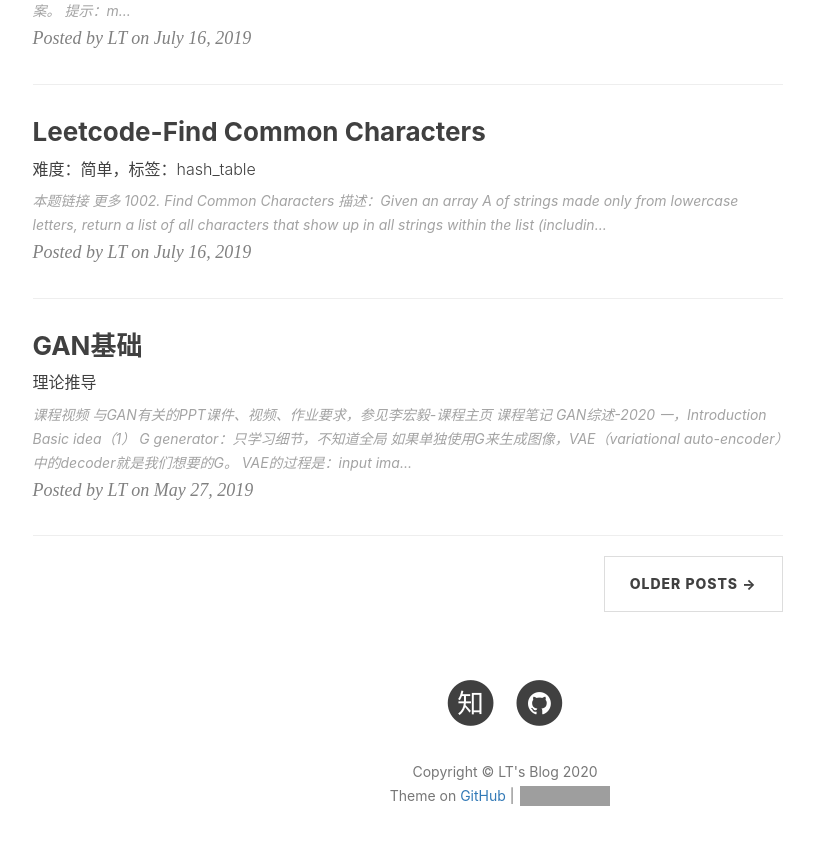
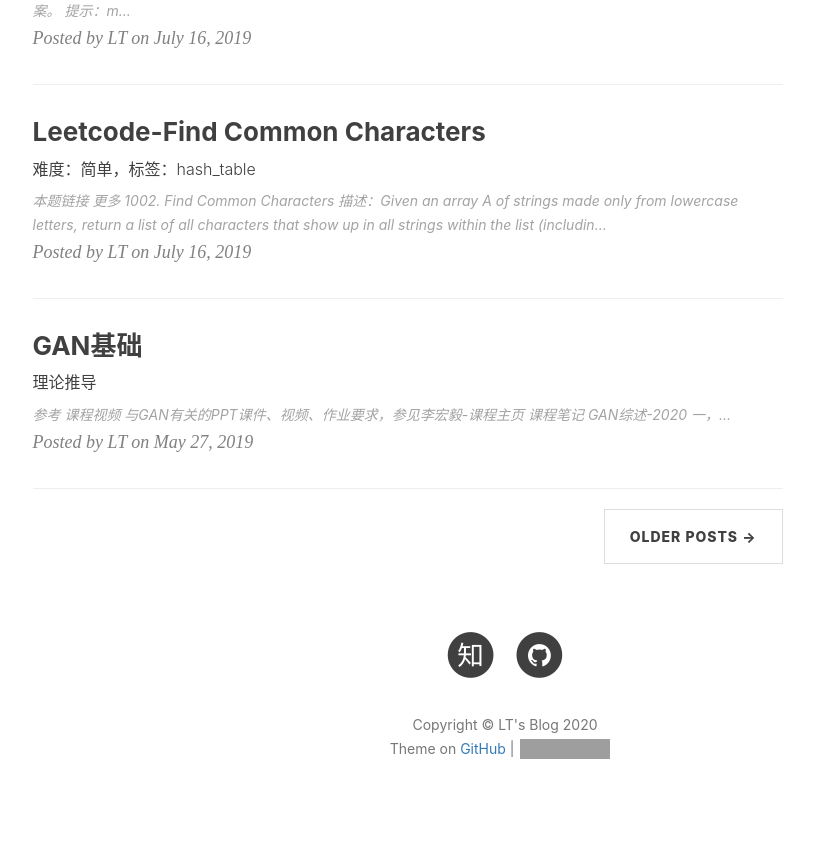
Before and after one commit to LeeeLiu/leeeliu.github.io, a Jekyll site: the page built from index.html, in a window 1280 px wide and 900 px high, scrolled down 2206 px. Shown: the top 845 px of the window, without its empty margins (135-949 px from the left). Built offline with Jekyll 4.4.1, drawn with Linux system fonts in a browser that asks for light colours; nearby versions of some CDN libraries; the list of posts is cut into pages by our own code; comment, search, counter and statistics services are not loaded; grey boxes are pictures that could not be loaded.

Commit message:
typesetting

```diff
--- a/_posts/2019-05-27-GAN.md
+++ b/_posts/2019-05-27-GAN.md
@@ -12,10 +12,11 @@
 ---
 
 
->[课程视频](https://www.bilibili.com/video/BV1Up411R7Lk)
->与GAN有关的PPT课件、视频、作业要求，参见[李宏毅-课程主页](http://speech.ee.ntu.edu.tw/~tlkagk/courses_MLDS18.html)
->[课程笔记](http://www.gwylab.com/note-gans.html)
->[GAN综述-2020](https://mp.weixin.qq.com/s/iLAE_WR-rQrqd4dtYWB_gA)
+>参考
+- >[课程视频](https://www.bilibili.com/video/BV1Up411R7Lk)
+- >与GAN有关的PPT课件、视频、作业要求，参见[李宏毅-课程主页](http://speech.ee.ntu.edu.tw/~tlkagk/courses_MLDS18.html)
+- >[课程笔记](http://www.gwylab.com/note-gans.html)
+- >[GAN综述-2020](https://mp.weixin.qq.com/s/iLAE_WR-rQrqd4dtYWB_gA)
 
 
 ### 一，Introduction
@@ -60,7 +61,7 @@
 
 
 ### 二，Theory
-1. GAN的思想是，generator`最小化`生成数据和真实数据之间的Div，而discriminator想要`最大化`Div。[了解更多](./2020-04-10-MLE和GAN和flow.md)
+1. GAN的思想是，generator`最小化`生成数据和真实数据之间的Div，而discriminator想要`最大化`Div。[了解更多](https://leeeliu.github.io/2020/04/10/MLE和GAN和flow/)
 2. 从generator角度来看，$ G^{*} = arg  \min_{G} Div(P_{G},P_{data}) $ （式2）。这个Div其实是JS-Div，下文细说。
 3. 怎样衡量这个$Div(P_{G},P_{data})$？
     - **让D来衡量Div**。
@@ -70,7 +71,9 @@
         $$ V = E_{x \sim P_{data}}[log D(x)] + E_{x \sim P_{G}}[log (1-D(x))] $$
         * 对x积分，把积分里面的每个项拿出来：
         $$ V = P_{data}(x)logD(x) + P_{G}(x)log[1-D(x)] $$
-        * 要想求V的极大值，我们对让V对D的偏导数=0。算得$ D^{*}= \frac{P_{data}}{P_{data}+P_{G}} $。把$D^{*}$代入V中，发现此时的V，就是$P_{data}$和$P_{G}$的JS-divergence。
+        * 要想求V的极大值，我们对让V对D的偏导数=0。
+        算得$ D^{*}= \frac{P_{data}}{P_{data}+P_{G}} $。
+        把$D^{*}$代入V中，发现此时的V，就是$P_{data}$和$P_{G}$的JS-divergence。
     - **实践上，V的表示，用sample来代替期望**。用V替换式2里的Div即可。
     $$V^{\sim}= \frac{1}{m} \sum_{i=1}^{m}[log D(x)+log(1-D(G_z))] $$
 4. 两个问题
```
Also changed, not shown: _posts/2020-04-10-MLE和GAN和flow.md (+3 -3 lines).
